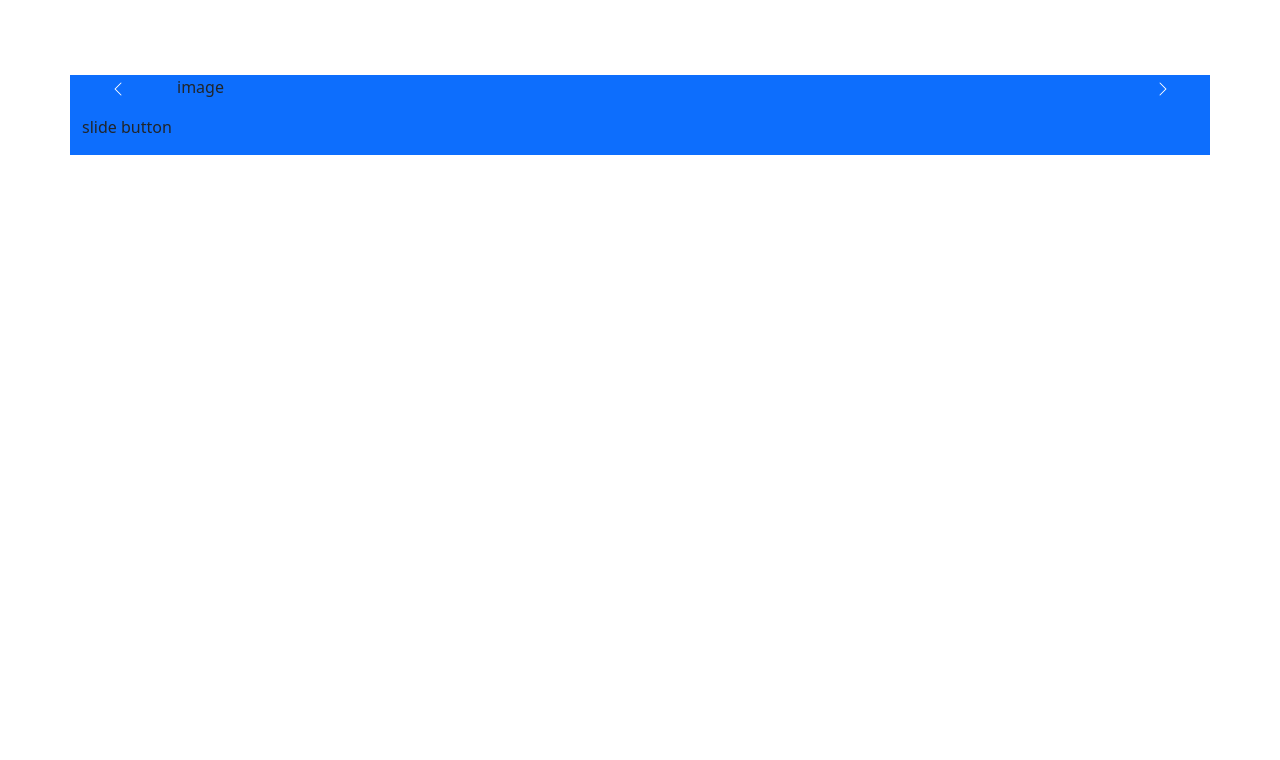
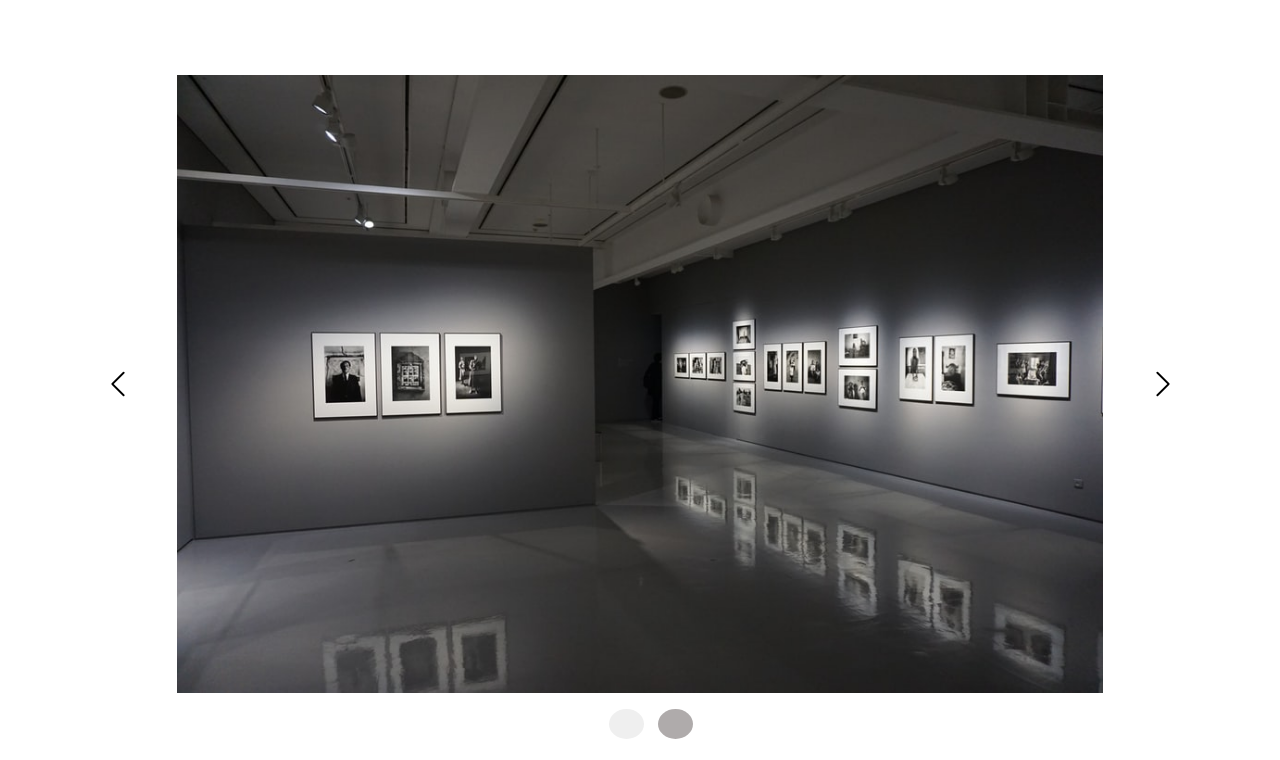
Before and after one commit to LeeDounk/web, a plain HTML site: page BoosStrapProject_ArtGallery/gallery.html in a window 1280 px wide. Shown: the part 125-885 px from the top of the page. Before the commit the page ends 800 px from the top, so only its background shows below. Drawn offline with nearby package versions, Linux system fonts and the light colour scheme.

Commit message:
art gallery

```diff
--- a/BoosStrapProject_ArtGallery/gallery.css
+++ b/BoosStrapProject_ArtGallery/gallery.css
@@ -0,0 +1,18 @@
+@import url(https://cdn.jsdelivr.net/npm/bootstrap@5.1.3/dist/css/bootstrap.min.css);
+
+.ag_btn{
+    border-radius:50%;
+    border:5px;
+    height:30px;
+    width:35px;
+}
+.actived{
+    background-color:rgb(175, 171, 171);
+}
+.ag_li{
+    display:inline-block;
+    margin-right:10px;
+}
+.ag_ul{
+    list-style:none;
+}
--- a/BoosStrapProject_ArtGallery/gallery.html
+++ b/BoosStrapProject_ArtGallery/gallery.html
@@ -15,27 +15,27 @@
     </head>
 
     <body>
-        <div class="container-fluid p-5 m-4 text-black text-center">
+        <div class="container-fluid m-4 p-5 text-black text-center">
             <h1>Art Gallery</h1>
         </div>
 
         <!--image layer-->
-        <div class="container bg-primary">
+        <div class="container">
             <!--next_pre_button&image-->
             <div class="row">
-                <div class="col-sm-1 text-center">
-                    <a class="text-white" href="#">
-                        <svg xmlns="http://www.w3.org/2000/svg" width="16" height="16" fill="currentColor" class="bi bi-chevron-left" viewBox="0 0 16 16">
+                <div class="col-sm-1 d-flex align-self-center justify-content-center">
+                    <a class="text-black" href="#">
+                        <svg xmlns="http://www.w3.org/2000/svg" width="30" height="30" fill="currentColor" class="bi bi-chevron-left" viewBox="0 0 16 16">
                             <path fill-rule="evenodd" d="M11.354 1.646a.5.5 0 0 1 0 .708L5.707 8l5.647 5.646a.5.5 0 0 1-.708.708l-6-6a.5.5 0 0 1 0-.708l6-6a.5.5 0 0 1 .708 0z"/>
                           </svg>
                     </a>
                 </div>
                 <div class="col-sm-10">
-                    <p>image</p>
+                    <img src="./image/image1.jpg" alt="Gallery picture1" style="width:100%">
                 </div>
-                <div class="col-sm-1 text-center">
-                    <a class="text-white" href="#">
-                        <svg xmlns="http://www.w3.org/2000/svg" width="16" height="16" fill="currentColor" class="bi bi-chevron-right" viewBox="0 0 16 16">
+                <div class="col-sm-1 d-flex align-self-center justify-content-center">
+                    <a class="text-black" href="#">
+                        <svg xmlns="http://www.w3.org/2000/svg" width="30" height="30" fill="currentColor" class="bi bi-chevron-right" viewBox="0 0 16 16">
                             <path fill-rule="evenodd" d="M4.646 1.646a.5.5 0 0 1 .708 0l6 6a.5.5 0 0 1 0 .708l-6 6a.5.5 0 0 1-.708-.708L10.293 8 4.646 2.354a.5.5 0 0 1 0-.708z"/>
                           </svg>
                     </a>
@@ -43,8 +43,11 @@
             </div>
             <!--next_pre_slidebutton-->
             <div class="row">
-                <div class="col">
-                    <p>slide button</p>
+                <div class="col text-center mt-3">
+                    <ul class="ag_ul">
+                        <li class="ag_li"><button type="button" class="ag_btn"></button></li>
+                        <li class="ag_li"><button type="button" class="ag_btn actived"></button></li>
+                    </ul>
                 </div>
             </div>
         </div>
```
Also changed, not shown: BoosStrapProject_ArtGallery/image/image1.jpg (added).
